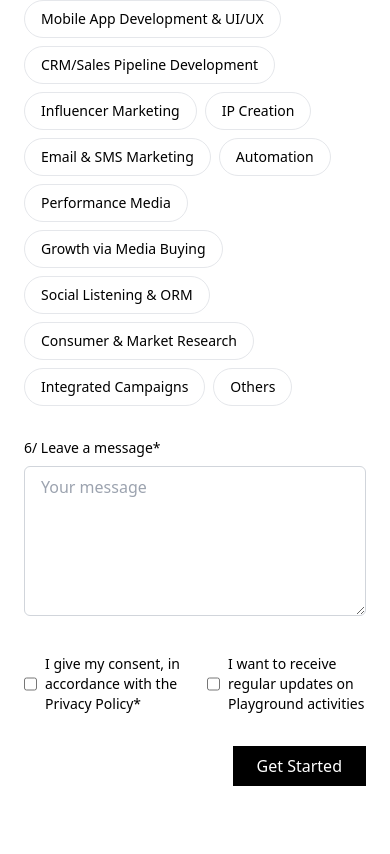
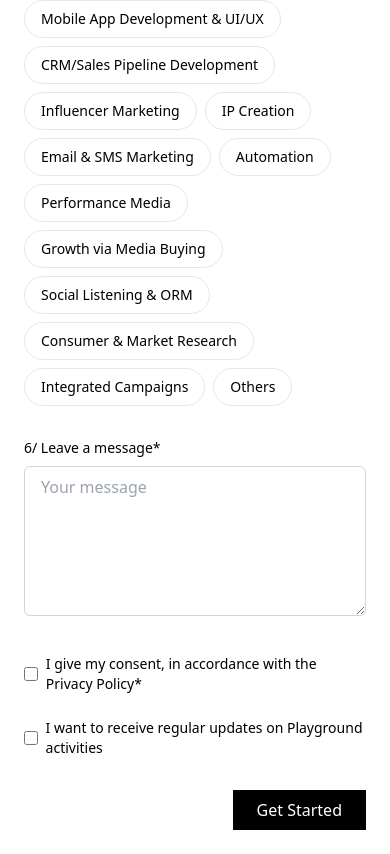
Before and after one commit to OwaiseZargerOxcyTech/id8nxt, a Next.js app: page /contact-us in a window 390 px wide. Shown: the part 2329-3183 px from the top of the page. Before the commit the page ends 3139 px from the top, so only its background shows below. Built offline with nearby package versions, Linux system fonts and the light colour scheme.

Commit message:
made contact us page responsive

```diff
--- a/components/contact-us/contact-form.js
+++ b/components/contact-us/contact-form.js
@@ -181,7 +181,7 @@
         </div>
 
         {/* Consent Checkboxes */}
-        <div className="grid grid-cols-2 gap-6 items-start">
+        <div className="grid grid-cols-1 md:grid-cols-2 gap-6">
           <div className="flex items-center space-x-2">
             <input
               id="consent"
```
